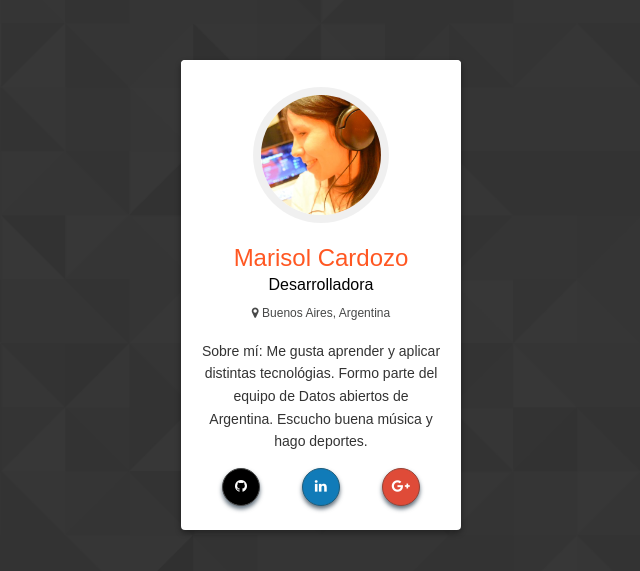
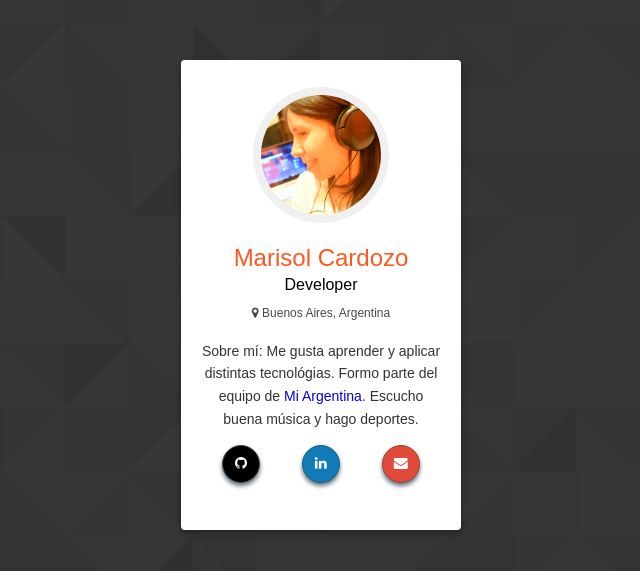
Before and after one commit to mcardozo/mcardozo.github.io, a plain HTML site: page index.html in a window 1280 px wide. Shown: the part 105-676 px from the top of the page, without its empty margins (319-959 px from the left). Drawn offline with Linux system fonts and the light colour scheme.

Commit message:
Actualiza información de biografía

```diff
--- a/css/styles.css
+++ b/css/styles.css
@@ -579,3 +579,7 @@ p {
     background:#df4b38;
     border-color:#974336;
 }
+
+.text-decoration-none{
+  text-decoration: none;
+}
--- a/index.html
+++ b/index.html
@@ -18,14 +18,14 @@
       <img src="img/avatar.jpg" />
     </a>
     <h1>Marisol Cardozo</h1>
-    <h2>Desarrolladora</h2>
+    <h2>Developer</h2>
     <h3 class="text-muted"><i class="fa fa-map-marker" aria-hidden="true"></i>
       Buenos Aires, Argentina</h3>
   </header>
   <div class="profile-bio">
     <p>
       Sobre mí: Me gusta aprender y aplicar distintas tecnológias.
-      Formo parte del equipo de Datos abiertos de Argentina.
+      Formo parte del equipo de <a class="text-decoration-none" href="https://www.argentina.gob.ar/miargentina" target="_blank">Mi Argentina</a>.
       Escucho buena música y hago deportes.
     </p>
   </div>
@@ -37,7 +37,7 @@
       <a class="link li" href="https://www.linkedin.com/in/cardozomarisol/" target="_blank"><i class="fa fa-linkedin"></i></a>
     </li>
     <li>
-      <a class="link gp" href="https://plus.google.com/u/0/+MarisolCardozo" target="_blank"><i class="fa fa-google-plus"></i></a>
+      <a class="link gp" href="mailto:cardozomarisolp@gmail.com" target="_blank"><i class="fa fa-envelope"></i></a>
     </li>
   </ul>
 </div>
```
